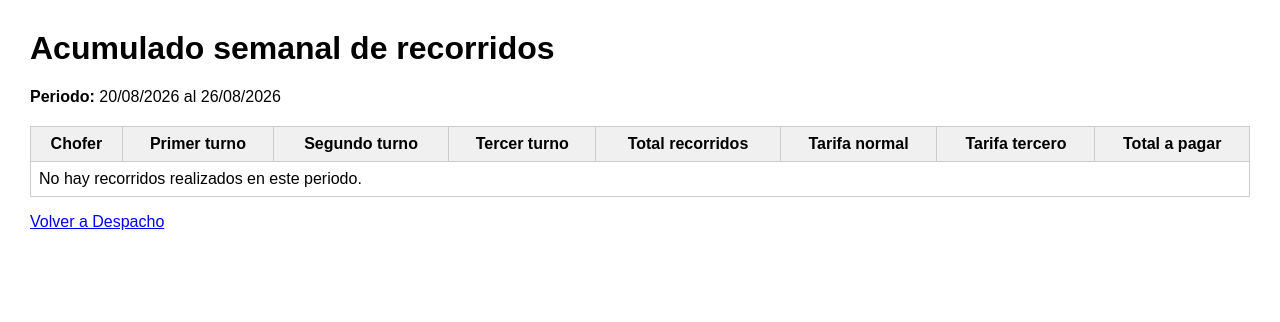
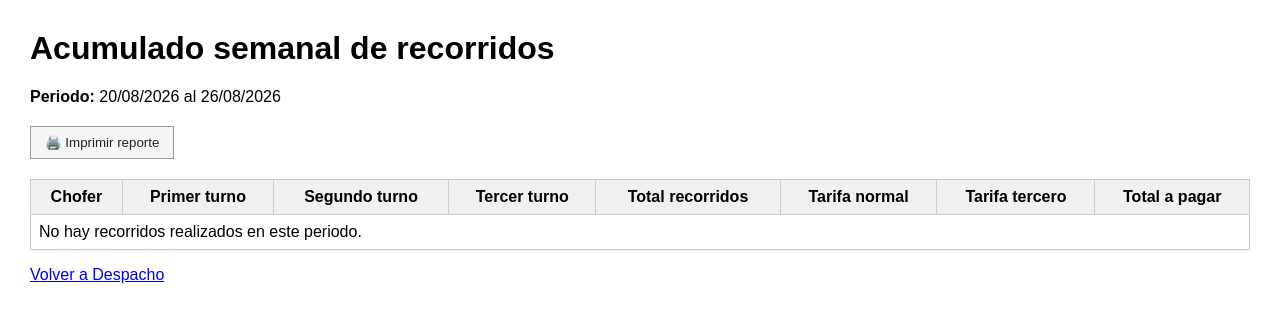
Before and after one commit to jenarod44-ship-it/publicerias_cgc, a Django app: page /reportes/choferes/semanal/ in a window 1280 px wide. Shown: the top 322 px of the page. Run offline with Django 5.2, Linux system fonts and the light colour scheme; data that the repository does not hold is empty.

Commit message:
Agregar impresion al reporte semanal de choferes

```diff
--- a/core/templates/core/reporte_semanal_choferes.html
+++ b/core/templates/core/reporte_semanal_choferes.html
@@ -3,6 +3,7 @@
 <head>
     <meta charset="UTF-8">
     <title>Acumulado semanal de choferes</title>
+
 
     <style>
         body {
@@ -29,6 +30,38 @@
         td:first-child {
             text-align: left;
         }
+
+        .acciones {
+            margin: 20px 0;
+        }
+
+        .boton {
+            display: inline-block;
+            padding: 8px 14px;
+            border: 1px solid #999;
+            background: #f5f5f5;
+            color: #222;
+            text-decoration: none;
+            cursor: pointer;
+        }
+
+        @media print {
+            .no-imprimir {
+                display: none !important;
+            }
+
+            body {
+                margin: 10mm;
+            }
+
+            table {
+                font-size: 11pt;
+            }
+
+            h1 {
+                margin-top: 0;
+            }
+        }
     </style>
 </head>
 
@@ -42,6 +75,12 @@
     al
     {{ fecha_fin|date:"d/m/Y" }}
 </p>
+
+<div class="acciones no-imprimir">
+    <button class="boton" onclick="window.print()">
+        🖨️ Imprimir reporte
+    </button>
+</div>
 
 <table>
     <thead>
@@ -79,11 +118,12 @@
 </tbody>
 </table>
 
-<p>
+<p class="no-imprimir">
     <a href="{% url 'core:despacho_dia' %}">
         Volver a Despacho
     </a>
 </p>
 
+
 </body>
 </html>
```
